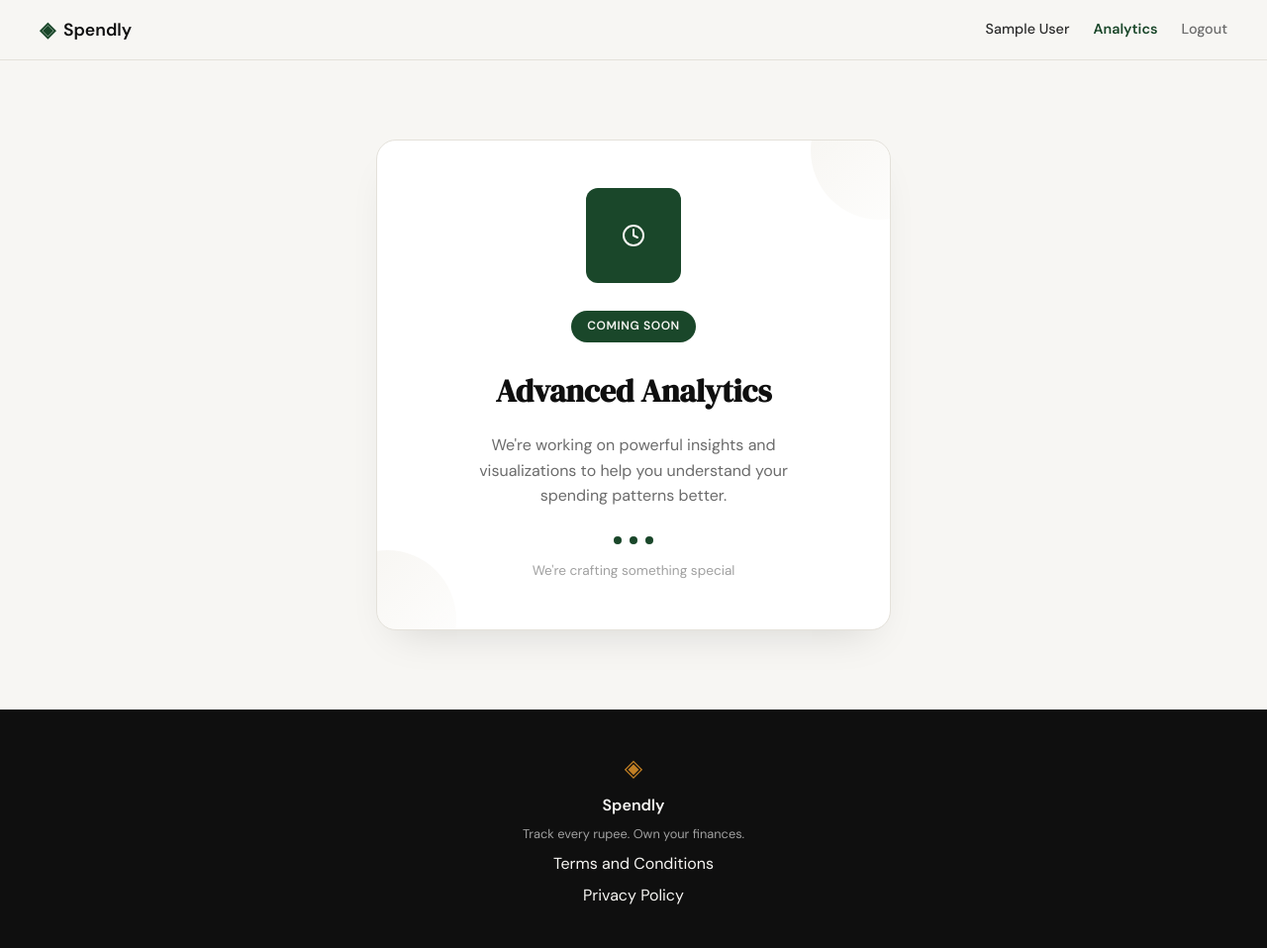
After one commit to manishaj-code/Spendly-mj, a Flask app: page /analytics in a window 1280 px wide. The commit adds this page. Shown: the whole page at 99% size. Run offline with Flask 3, Linux system fonts and the light colour scheme; the visitor is signed in with stand-in values (Sample User, id 1).

Commit message:
make analytics changes

```diff
--- a/app.py
+++ b/app.py
@@ -284,6 +284,13 @@ def profile():
     )
 
 
+@app.route("/analytics")
+def analytics():
+    if not session.get("user_id"):
+        return redirect(url_for("login"))
+    return render_template("analytics.html")
+
+
 @app.route("/expenses/add")
 def add_expense():
     return "Add expense — coming in Step 7"
--- /dev/null
+++ b/static/css/analytics.css
@@ -0,0 +1,123 @@
+/* ------------------------------------------------------------------ */
+/* Analytics — Coming Soon                                             */
+/* ------------------------------------------------------------------ */
+
+.analytics-section {
+    max-width: var(--max-width);
+    margin: 0 auto;
+    padding: 5rem 2rem;
+    display: flex;
+    justify-content: center;
+}
+
+.analytics-card {
+    position: relative;
+    width: 100%;
+    max-width: 520px;
+    background: var(--paper-card);
+    border: 1px solid var(--border);
+    border-radius: var(--radius-lg);
+    padding: 3rem 2.5rem;
+    text-align: center;
+    overflow: hidden;
+    box-shadow: 0 20px 40px -20px rgba(15, 15, 15, 0.15);
+}
+
+.analytics-blob {
+    position: absolute;
+    width: 140px;
+    height: 140px;
+    border-radius: 50%;
+    background: linear-gradient(135deg, var(--paper-warm), transparent);
+    opacity: 0.6;
+    pointer-events: none;
+}
+
+.analytics-blob-top { top: -60px; right: -60px; }
+.analytics-blob-bottom { bottom: -60px; left: -60px; }
+
+.analytics-icon {
+    position: relative;
+    z-index: 1;
+    width: 96px;
+    height: 96px;
+    margin: 0 auto 1.75rem;
+    display: flex;
+    align-items: center;
+    justify-content: center;
+    background: var(--accent);
+    border-radius: var(--radius-md);
+    color: var(--paper);
+}
+
+.analytics-icon i {
+    width: 40px;
+    height: 40px;
+    stroke-width: 1.75;
+}
+
+.analytics-badge {
+    position: relative;
+    z-index: 1;
+    display: inline-block;
+    background: var(--accent);
+    color: var(--paper);
+    font-size: 0.75rem;
+    font-weight: 600;
+    letter-spacing: 0.05em;
+    text-transform: uppercase;
+    padding: 0.4rem 1rem;
+    border-radius: 999px;
+    margin-bottom: 1.5rem;
+}
+
+.analytics-title {
+    position: relative;
+    z-index: 1;
+    font-family: var(--font-display);
+    font-size: 2rem;
+    color: var(--ink);
+    margin-bottom: 1rem;
+}
+
+.analytics-body {
+    position: relative;
+    z-index: 1;
+    font-family: var(--font-body);
+    color: var(--ink-muted);
+    line-height: 1.6;
+    max-width: 380px;
+    margin: 0 auto 1.75rem;
+}
+
+.analytics-dots {
+    position: relative;
+    z-index: 1;
+    display: flex;
+    justify-content: center;
+    gap: 0.5rem;
+    margin-bottom: 1rem;
+}
+
+.analytics-dots span {
+    width: 8px;
+    height: 8px;
+    border-radius: 50%;
+    background: var(--accent);
+    display: inline-block;
+}
+
+.analytics-caption {
+    position: relative;
+    z-index: 1;
+    font-size: 0.85rem;
+    color: var(--ink-faint);
+}
+
+@media (max-width: 600px) {
+    .analytics-section { padding: 3rem 1.25rem; }
+
+    .analytics-card { padding: 2.5rem 1.5rem; }
+
+    .analytics-title { font-size: 1.6rem; }
+}
--- a/static/css/style.css
+++ b/static/css/style.css
@@ -119,6 +119,8 @@ a { color: inherit; text-decoration: none; }
 
 .nav-links a { color: var(--ink-muted); transition: color 0.2s; }
 .nav-links a:hover { color: var(--ink); }
+
+.nav-links a.nav-active { color: var(--accent); font-weight: 600; }
 
 .nav-username { color: var(--ink-soft); font-weight: 500; }
 
--- /dev/null
+++ b/templates/analytics.html
@@ -0,0 +1,39 @@
+{% extends "base.html" %}
+
+{% block title %}Analytics — Spendly{% endblock %}
+
+{% block head %}
+<link rel="stylesheet" href="{{ url_for('static', filename='css/analytics.css') }}">
+{% endblock %}
+
+{% block content %}
+
+<section class="analytics-section">
+    <div class="analytics-card">
+        <div class="analytics-blob analytics-blob-top"></div>
+        <div class="analytics-blob analytics-blob-bottom"></div>
+
+        <div class="analytics-icon">
+            <i data-lucide="clock"></i>
+        </div>
+
+        <span class="analytics-badge">Coming Soon</span>
+
+        <h1 class="analytics-title">Advanced Analytics</h1>
+
+        <p class="analytics-body">
+            We're working on powerful insights and visualizations
+            to help you understand your spending patterns better.
+        </p>
+
+        <div class="analytics-dots">
+            <span></span>
+            <span></span>
+            <span></span>
+        </div>
+
+        <p class="analytics-caption">We're crafting something special</p>
+    </div>
+</section>
+
+{% endblock %}
--- a/templates/base.html
+++ b/templates/base.html
@@ -23,6 +23,7 @@
                 {% if session.get('user_name') %}
                 <span class="nav-username">{{ session.get('user_name') }}</span>
                 {% endif %}
+                <a href="{{ url_for('analytics') }}" class="{{ 'nav-active' if request.endpoint == 'analytics' else '' }}">Analytics</a>
                 <a href="{{ url_for('logout') }}">Logout</a>
                 {% else %}
                 <a href="{{ url_for('login') }}">Sign in</a>
```
